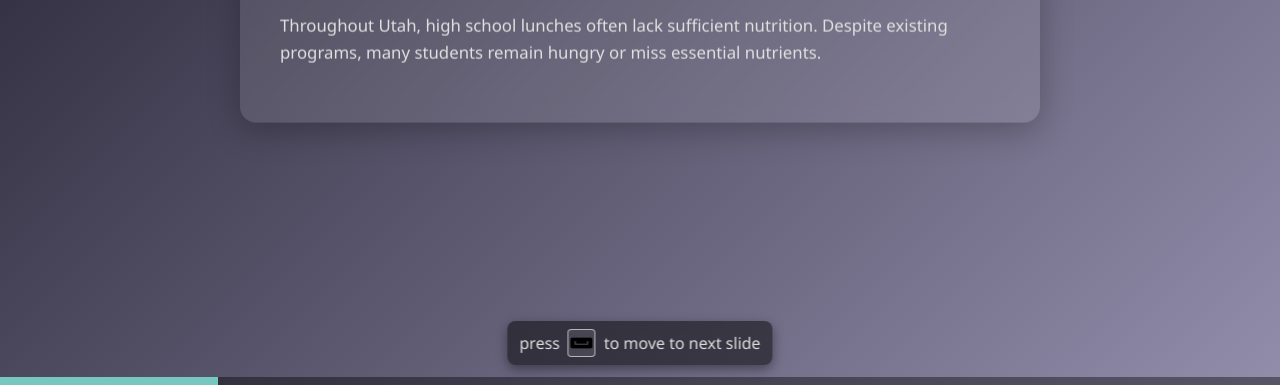
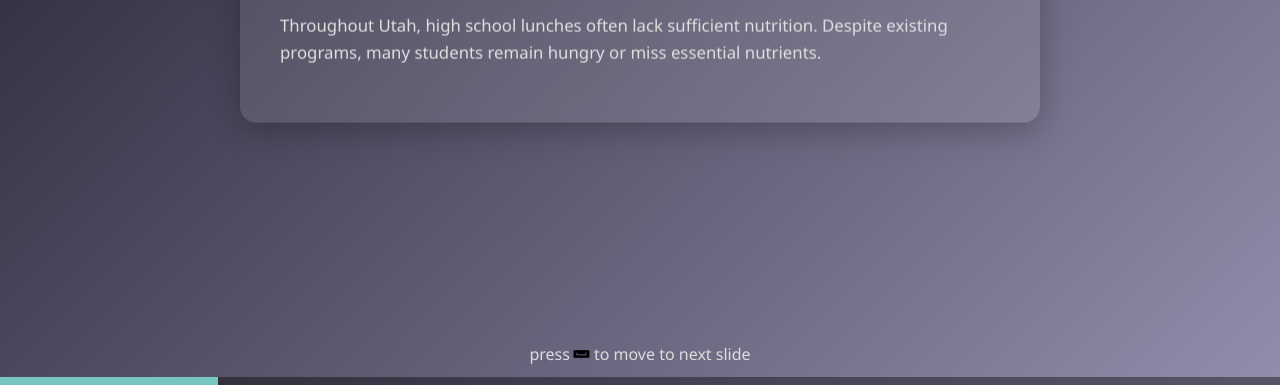
Before and after one commit to TopTwol/solutions-project, a plain HTML site: page index.html in a window 1280 px wide. Shown: the part 415-800 px from the top of the page. Drawn offline with Linux system fonts and the light colour scheme.

Commit message:
Update index.html

```diff
--- a/index.html
+++ b/index.html
@@ -48,23 +48,15 @@
       transform: translateX(-50%);
       display: flex;
       align-items: center;
-      padding: 8px 12px;
-      background: rgba(0,0,0,0.5);
-      border-radius: 8px;
-      backdrop-filter: blur(6px);
       font-size: 1rem;
       color: #ddd;
-      box-shadow: 0 4px 12px rgba(0,0,0,0.4);
       transition: transform 0.1s ease;
     }
     .key-icon img {
-      width: 28px;
+      width: 1em;
       height: auto;
-      margin: 0 8px;
-      border: 1px solid rgba(255,255,255,0.6);
-      border-radius: 4px;
-      padding: 2px;
-      background: rgba(255,255,255,0.1);
+      margin: 0 0.25em;
+      filter: grayscale(100%) brightness(80%);
     }
     .key-icon.active {
       transform: translateX(-50%) scale(1.1);
```
